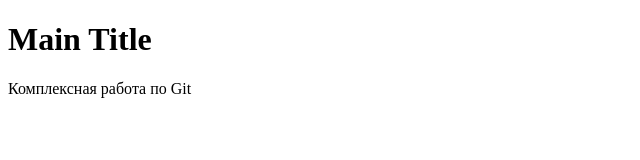
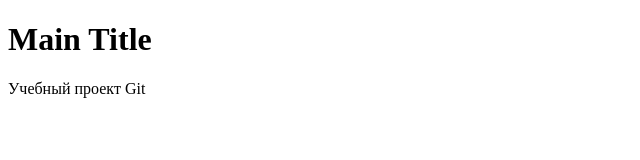
Before and after one commit to aliska65432-del/git-lab-2, a plain HTML site: page index.html in a window 1280 px wide. Shown: the full height of the page, 0-640 px from the left. Drawn offline with Linux system fonts and the light colour scheme.

Commit message:
Fix page description

```diff
--- a/index.html
+++ b/index.html
@@ -3,6 +3,6 @@
 <head><meta charset="UTF-8"><title>Git Lab 2</title></head>
 <body>
   <h1>Main Title</h1>
-  <p>Комплексная работа по Git</p>
+  <p>Учебный проект Git</p>
 </body>
 </html>
```
